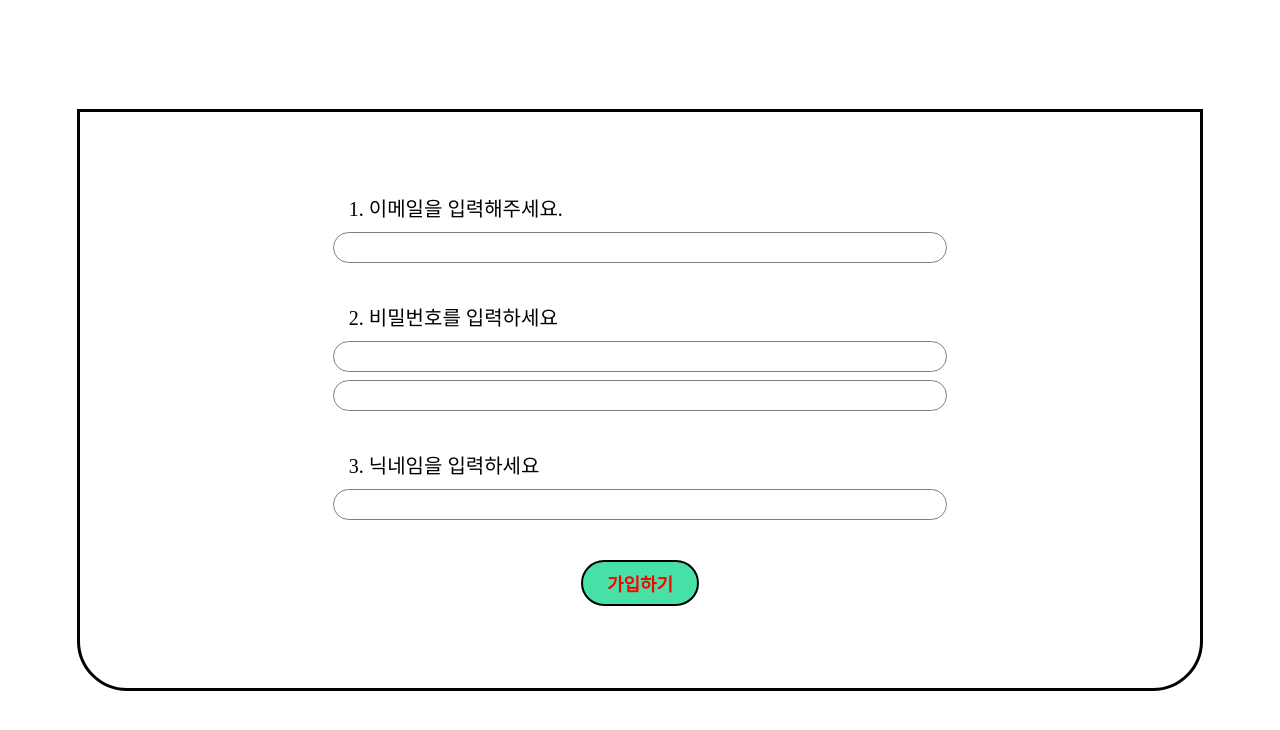
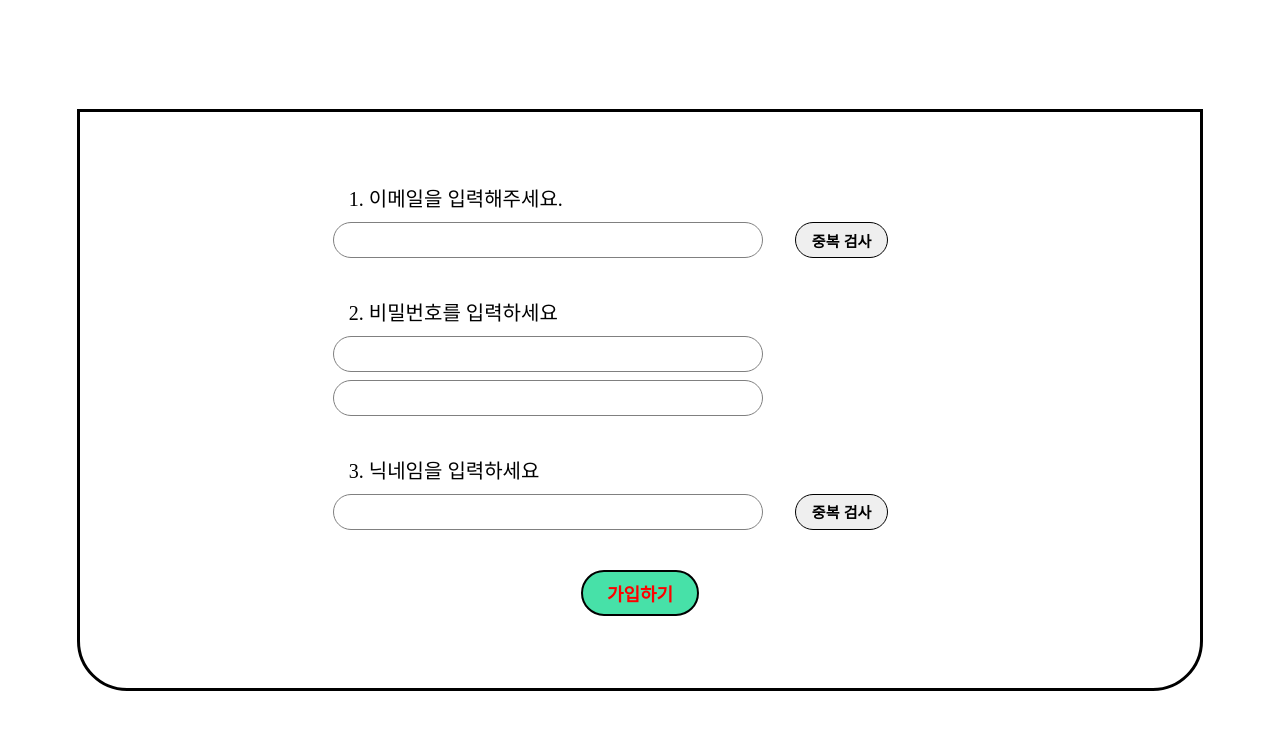
Before and after one commit to prgrms-fe-devcourse/FEDC4_Angola_NaYoung, a React (Vite) app: page / in a window 1280 px wide. Shown: the top 730 px of the page. Built offline with nearby package versions, Linux system fonts and the light colour scheme.

Commit message:
feat: #27 - SignUp 페이지 중복검사 버튼 UI 추가

```diff
--- a/src/pages/SignUp/index.tsx
+++ b/src/pages/SignUp/index.tsx
@@ -61,10 +61,14 @@ const SignUp = () => {
         <Form onSubmit={onSubmit}>
           <Wrapper>
             <Label>1. 이메일을 입력해주세요.</Label>
+            <InputContainer>
               <InputStyled
                 required={true}
                 onChange={onChangeEmail}
               />
+              <DuplicatedCheckBtn type="button">중복 검사</DuplicatedCheckBtn>
+            </InputContainer>
+
             <InputWarning style={{ display: email ? `none` : 'block' }}>
               이메일을 입력해주세요.
             </InputWarning>
@@ -89,15 +93,19 @@ const SignUp = () => {
           </Wrapper>
           <Wrapper>
             <Label>3. 닉네임을 입력하세요</Label>
+            <InputContainer>
               <InputStyled
                 required={true}
                 onChange={onChangeFullName}
               />
+              <DuplicatedCheckBtn type="button">중복 검사</DuplicatedCheckBtn>
+            </InputContainer>
+
             <InputWarning style={{ display: fullName ? `none` : 'block' }}>
               닉네임을 입력해주세요.
             </InputWarning>
           </Wrapper>
-          <SubmitButton>가입하기</SubmitButton>
+          <SubmitButton type="submit">가입하기</SubmitButton>
         </Form>
         {isSignUpSuccess && (
           <SignUpSuccessModal onClick={() => navigate('/login')} />
@@ -148,9 +156,16 @@ const Label = styled.label`
   padding-left: 1rem;
 `;
 
+const InputContainer = styled.div`
+  width: 100%;
+  display: flex;
+  flex-direction: row;
+  gap: 2rem;
+`;
+
 const InputStyled = styled.input`
-  width: 100%;
-  padding: 4px 8px;
+  width: 70%;
+  padding: 0.4rem 1rem;
   border: 1.5px solid gray;
   border-radius: 4rem;
   box-sizing: border-box;
@@ -177,3 +192,16 @@ const InputWarning = styled.div`
   color: red;
   padding-left: 2rem;
 `;
+
+const DuplicatedCheckBtn = styled.button`
+  padding: 0.4rem 1rem;
+  border: 1px solid black;
+  border-radius: 50px;
+  font-size: 15px;
+  font-weight: 600;
+
+  &:hover {
+    background-color: rgba(90, 120, 100, 0.4);
+    cursor: pointer;
+  }
+`;
```
Lines whose indentation alone changed are shown as unchanged.
